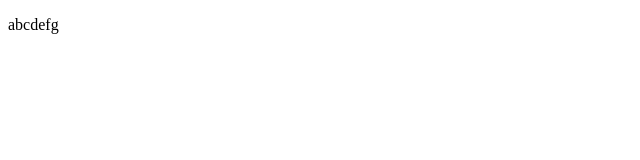
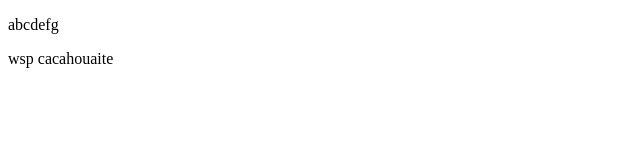
Before and after one commit to SofiaSandov/demo-git-2447066, a plain HTML site: page index.html in a window 1280 px wide. Shown: the full height of the page, 0-640 px from the left. Drawn offline with Linux system fonts and the light colour scheme.

Commit message:
wspcacahouaite

```diff
--- a/index.html
+++ b/index.html
@@ -7,6 +7,6 @@
 </head>
 <body>
     <p>abcdefg</p>
-
+    <p>wsp cacahouaite</p>
 </body>
 </html>
```
